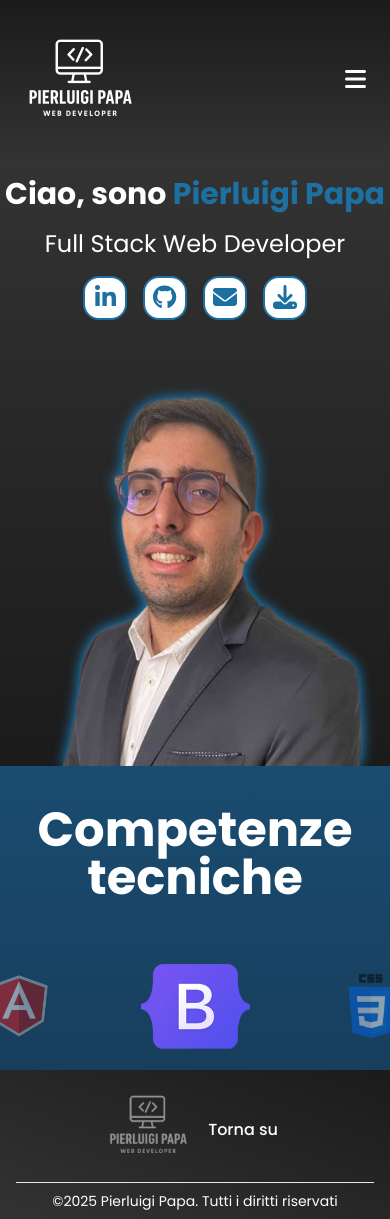
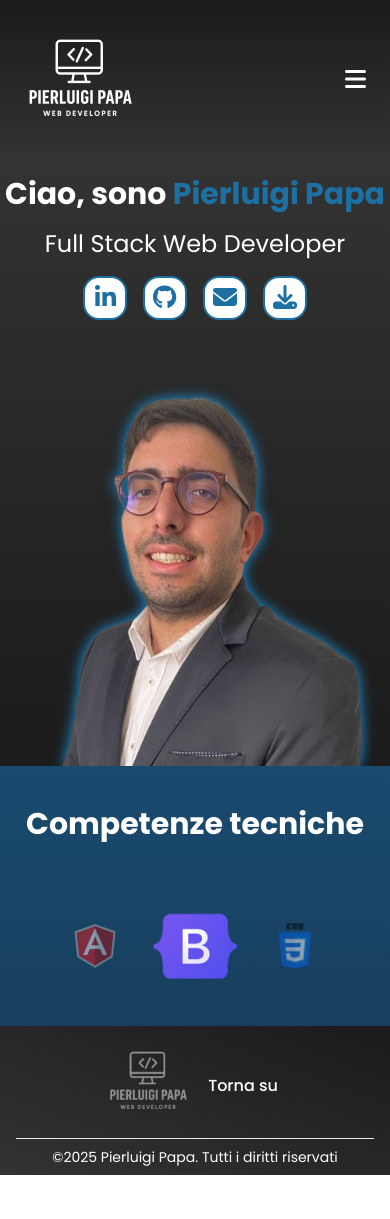
Before and after one commit to PierluigiPapa/proj-pier-portfolio, a React (Vite) app: page / in a window 390 px wide. After the commit the page ends 1175 px from the top, so only its background shows below. Built offline with nearby package versions, Linux system fonts and the light colour scheme.

Commit message:
feat: responsive framework section

```diff
--- a/src/components/FrameworkSection.tsx
+++ b/src/components/FrameworkSection.tsx
@@ -16,23 +16,23 @@ export function FrameworkSection() {
     const getIndex = (offset: number) => (current + offset + logos.length) % logos.length;
 
     return (
-        <div>
-            <h1 className="text-white text-5xl text-center font-bold my-10">Competenze tecniche</h1>
+        <>
+            <h1 className="text-white text-3xl whitespace-nowrap md:text-5xl text-center font-bold my-10">Competenze tecniche</h1>
 
-            <section className="w-full relative flex flex-col items-center">
-                <div className="flex justify-center items-center gap-20 h-32 md:h-48 overflow-hidden">
+            <section className="w-full relative flex flex-col items-center my-4">
+                <div className="flex justify-center items-center gap-5 md:gap-12 h-32 md:h-48 overflow-hidden">
                     {[getIndex(-1), current, getIndex(1)].map((index, i) => (
                         <img
                             key={index}
                             src={logos[index]}
                             alt={`logos ${index}`}
                             className={`transition-all duration-100 ease-in-out
-                                ${i === 1 ? "scale-120 z-10 opacity-100" : "scale-70 opacity-50"}
-                                max-h-24 md:max-h-24`}
+                                ${i === 1 ? "scale-110 z-10 opacity-100" : "scale-60 opacity-50"}
+                                max-h-20 md:max-h-24`}
                         />
                     ))}
                 </div>
             </section>
-        </div>
+        </>
     );
 }
```
